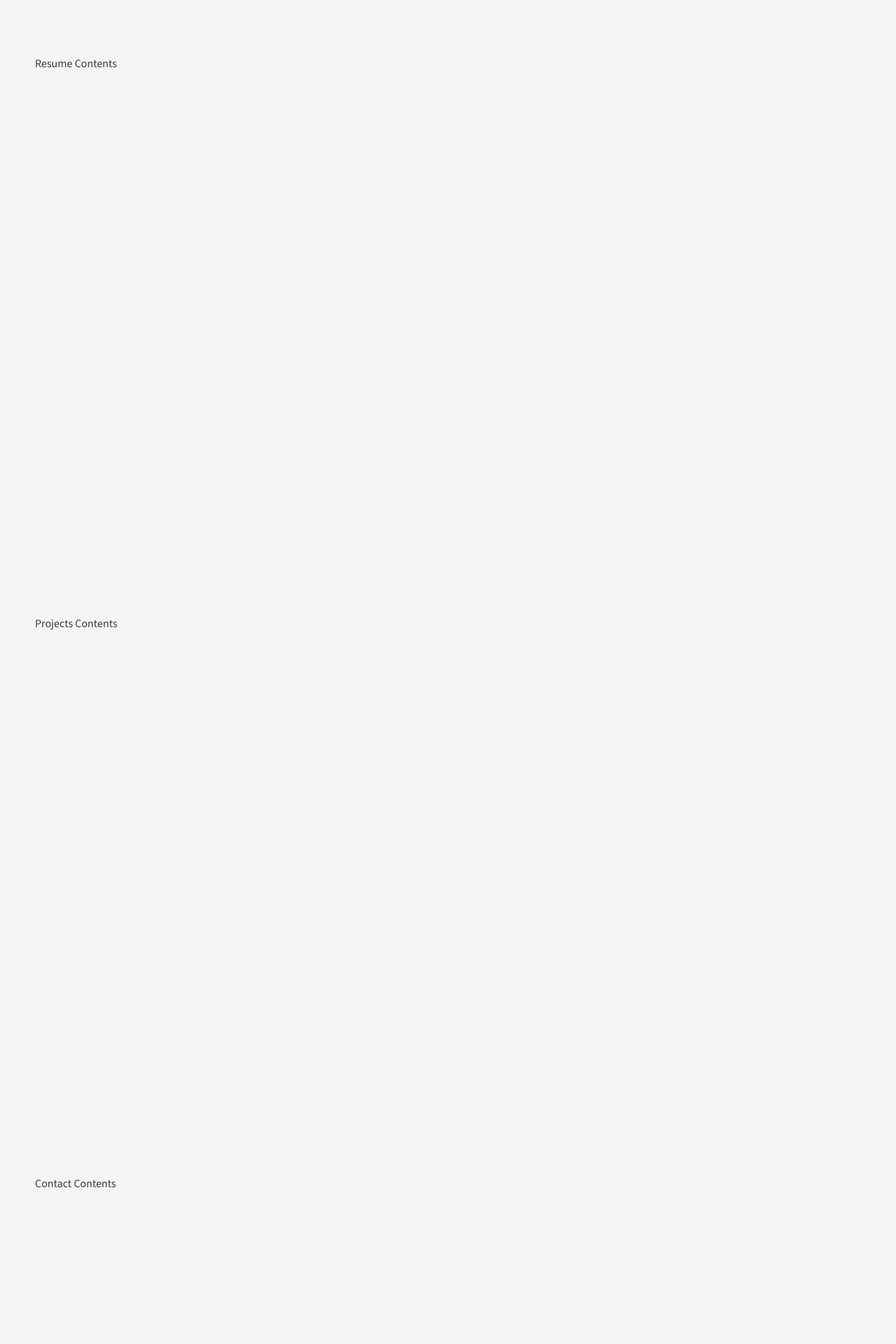
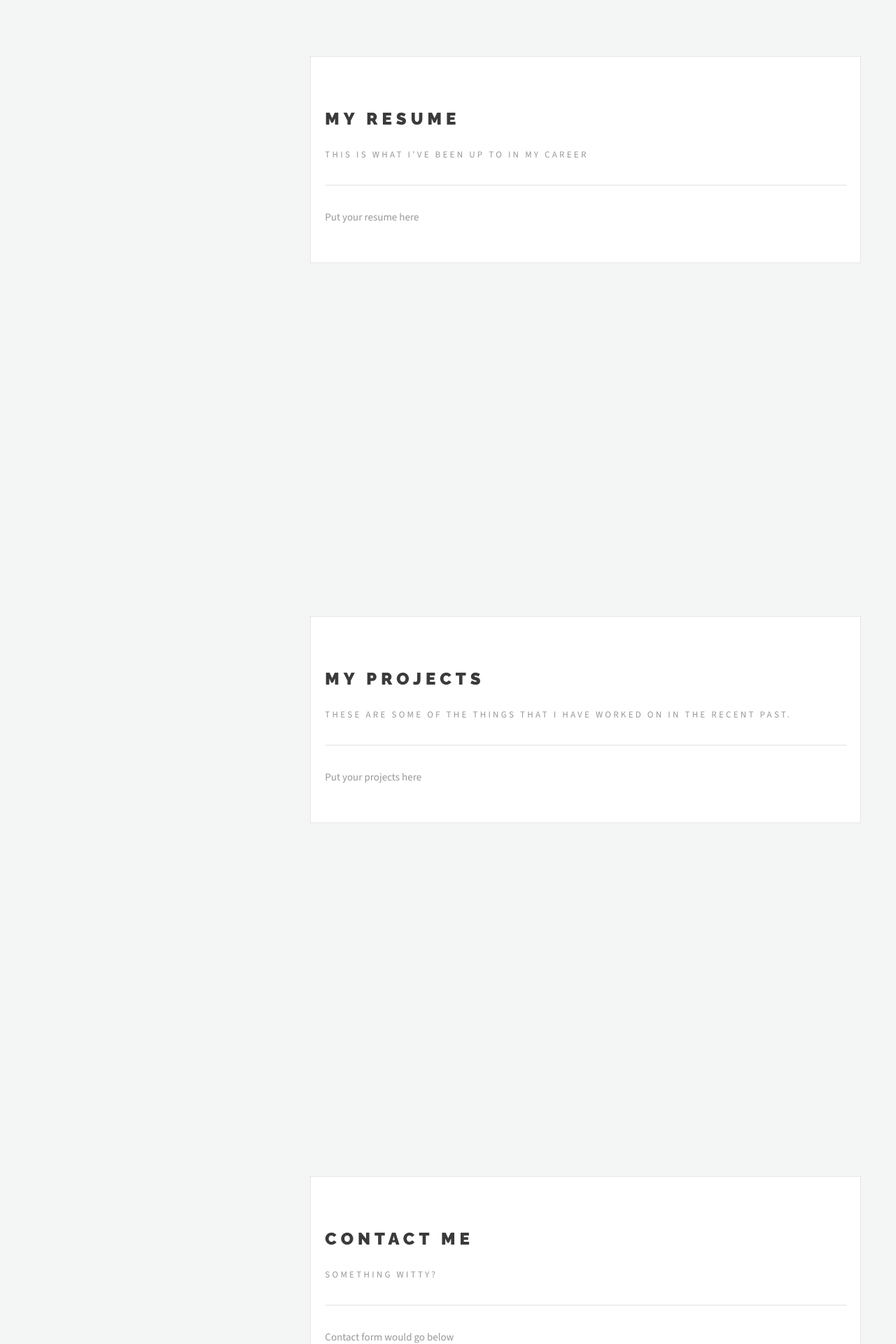
Before and after one commit to Jasonbm76/jasonbmurphy_tech, a React (Vite) app: page / in a window 1280 px wide. Shown: the part 1620-3540 px from the top of the page at 70% size. Built offline with nearby package versions, Linux system fonts and the light colour scheme.

Commit message:
Add scaffolding for remaining main pages of the site

```diff
--- a/src/App.jsx
+++ b/src/App.jsx
@@ -13,6 +13,9 @@ import './app.scss';
 import Home from './components/home/Home';
 import Sidebar from './components/sidebar/Sidebar';
 import About from './components/about/About';
+import Contact from './components/contact/Contact';
+import Projects from './components/projects/Projects';
+import Resume from './components/resume/Resume';
 
 // const Parallax = () => {
 //   return <Box component="section">Parallax</Box>;
@@ -50,19 +53,40 @@ const App = () => {
           </motion.div>
         </Box>
         <Box component="section" id="resume">
-          <Box component="main" className="sectionContent">
-            Resume Contents
-          </Box>
+          <motion.div initial={{ opacity: 0 }} animate={{ opacity: 1 }} transition={{ duration: 0.5, delay: 0.5 }}>
+            <Box sx={{ flexGrow: 1 }} spacing={2} className="sectionContent">
+              <Grid container>
+                <Grid item xs={12} sm={4} className="sectionContent-left intro"></Grid>
+                <Grid item sm={8} className="sectionContent-right home">
+                  <Resume />
+                </Grid>
+              </Grid>
+            </Box>
+          </motion.div>
         </Box>
         <Box component="section" id="projects">
-          <Box component="main" className="sectionContent">
-            Projects Contents
-          </Box>
+          <motion.div initial={{ opacity: 0 }} animate={{ opacity: 1 }} transition={{ duration: 0.5, delay: 0.5 }}>
+            <Box sx={{ flexGrow: 1 }} spacing={2} className="sectionContent">
+              <Grid container>
+                <Grid item xs={12} sm={4} className="sectionContent-left intro"></Grid>
+                <Grid item sm={8} className="sectionContent-right home">
+                  <Projects />
+                </Grid>
+              </Grid>
+            </Box>
+          </motion.div>
         </Box>
         <Box component="section" id="contact">
-          <Box component="main" className="sectionContent">
-            Contact Contents
-          </Box>
+          <motion.div initial={{ opacity: 0 }} animate={{ opacity: 1 }} transition={{ duration: 0.5, delay: 0.5 }}>
+            <Box sx={{ flexGrow: 1 }} spacing={2} className="sectionContent">
+              <Grid container>
+                <Grid item xs={12} sm={4} className="sectionContent-left intro"></Grid>
+                <Grid item sm={8} className="sectionContent-right home">
+                  <Contact />
+                </Grid>
+              </Grid>
+            </Box>
+          </motion.div>
         </Box>
       </Container>
     </React.Fragment>
--- a/src/components/about/About.jsx
+++ b/src/components/about/About.jsx
@@ -8,6 +8,8 @@ import Divider from '@mui/material/Divider';
 import Grid from '@mui/material/Grid';
 import Hidden from '@mui/material/Hidden';
 import Typography from '@mui/material/Box';
+
+import './about.scss';
 
 const About = () => {
   return (
--- /dev/null
+++ b/src/components/contact/Contact.jsx
@@ -0,0 +1,31 @@
+import React from 'react';
+
+import Box from '@mui/material/Box';
+import Button from '@mui/material/Button';
+import EmailOutlinedIcon from '@mui/icons-material/EmailOutlined';
+import Container from '@mui/material/Container';
+import Divider from '@mui/material/Divider';
+import Grid from '@mui/material/Grid';
+import Hidden from '@mui/material/Hidden';
+import Typography from '@mui/material/Box';
+
+import './contact.scss';
+
+const Contact = () => {
+  return (
+    <div>
+      <Typography variant="h2" component="h2">
+        Contact Me
+      </Typography>
+      <Typography variant="body1" component="p" className="lead">
+        Something witty?
+      </Typography>
+      <Divider className="horizontal-divider" />
+      <Typography variant="body1" component="p" className="welcome">
+        Contact form would go below
+      </Typography>
+    </div>
+  );
+};
+
+export default Contact;
--- /dev/null
+++ b/src/components/projects/Projects.jsx
@@ -0,0 +1,31 @@
+import React from 'react';
+
+import Box from '@mui/material/Box';
+import Button from '@mui/material/Button';
+import EmailOutlinedIcon from '@mui/icons-material/EmailOutlined';
+import Container from '@mui/material/Container';
+import Divider from '@mui/material/Divider';
+import Grid from '@mui/material/Grid';
+import Hidden from '@mui/material/Hidden';
+import Typography from '@mui/material/Box';
+
+import './projects.scss';
+
+const Projects = () => {
+  return (
+    <div>
+      <Typography variant="h2" component="h2">
+        My Projects
+      </Typography>
+      <Typography variant="body1" component="p" className="lead">
+        These are some of the things that I have worked on in the recent past.
+      </Typography>
+      <Divider className="horizontal-divider" />
+      <Typography variant="body1" component="p" className="welcome">
+        Put your projects here
+      </Typography>
+    </div>
+  );
+};
+
+export default Projects;
--- /dev/null
+++ b/src/components/resume/Resume.jsx
@@ -0,0 +1,31 @@
+import React from 'react';
+
+import Box from '@mui/material/Box';
+import Button from '@mui/material/Button';
+import EmailOutlinedIcon from '@mui/icons-material/EmailOutlined';
+import Container from '@mui/material/Container';
+import Divider from '@mui/material/Divider';
+import Grid from '@mui/material/Grid';
+import Hidden from '@mui/material/Hidden';
+import Typography from '@mui/material/Box';
+
+import './resume.scss';
+
+const Resume = () => {
+  return (
+    <div>
+      <Typography variant="h2" component="h2">
+        My Resume
+      </Typography>
+      <Typography variant="body1" component="p" className="lead">
+        This is what I&apos;ve been up to in my career
+      </Typography>
+      <Divider className="horizontal-divider" />
+      <Typography variant="body1" component="p" className="welcome">
+        Put your resume here
+      </Typography>
+    </div>
+  );
+};
+
+export default Resume;
```
Also changed, not shown: src/components/contact/contact.scss (added), src/components/projects/projects.scss (added), src/components/resume/resume.scss (added).
